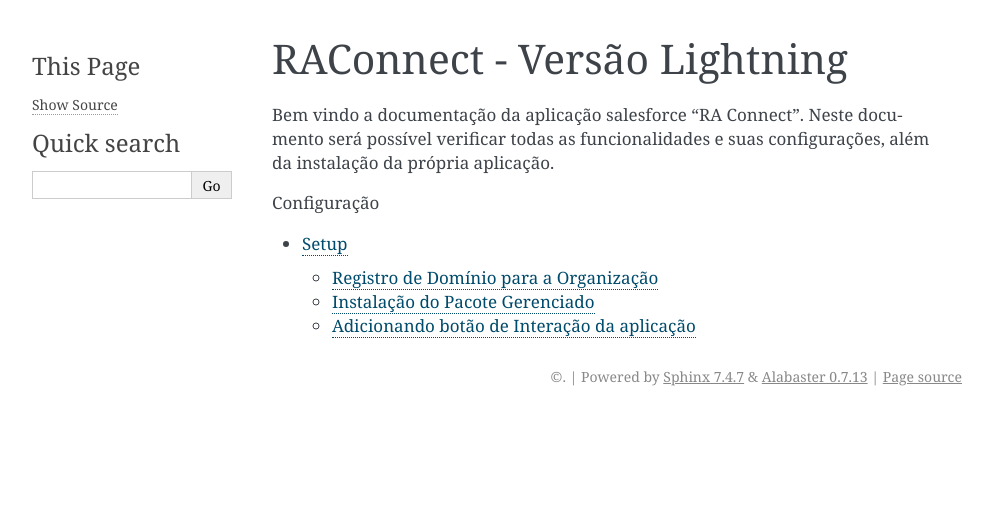
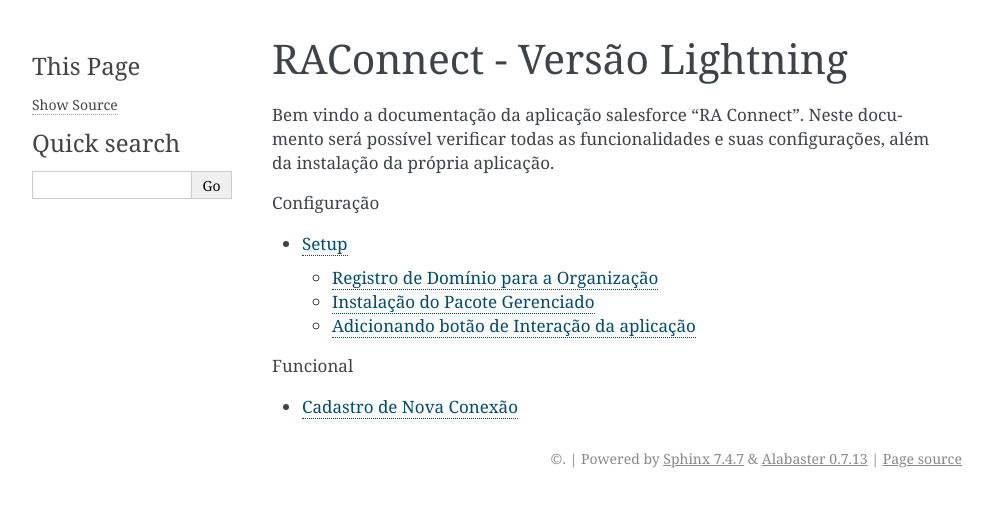
Before and after one commit to Inpulso-Tecnologia/RAConnectDOCFull, a Sphinx documentation site: the page built from docs/index.rst, in a window 1280 px wide. Shown: the top 507 px of the page, without its empty margins (148-1141 px from the left). Built offline with Sphinx 7.4.7, drawn with Linux system fonts in a browser that asks for light colours.

Commit message:
Cadastro conexão RA version 0.2

```diff
--- a/docs/index.rst
+++ b/docs/index.rst
@@ -23,5 +23,7 @@
     :maxdepth: 2
     :caption: Funcional
 
+    Funcional/cadastro_conexao
+
 
 .. .. _versão classic : https://falae.readthedocs.io/pt_BR/latest/classic_index.html
```
